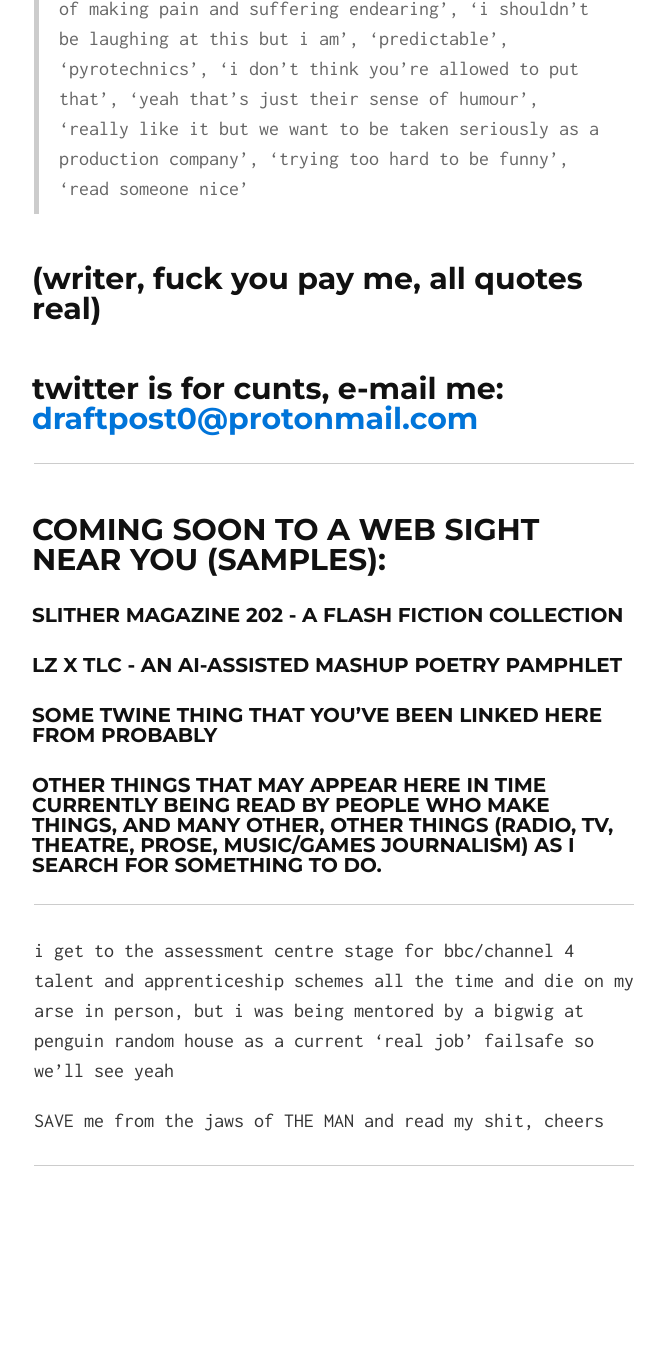
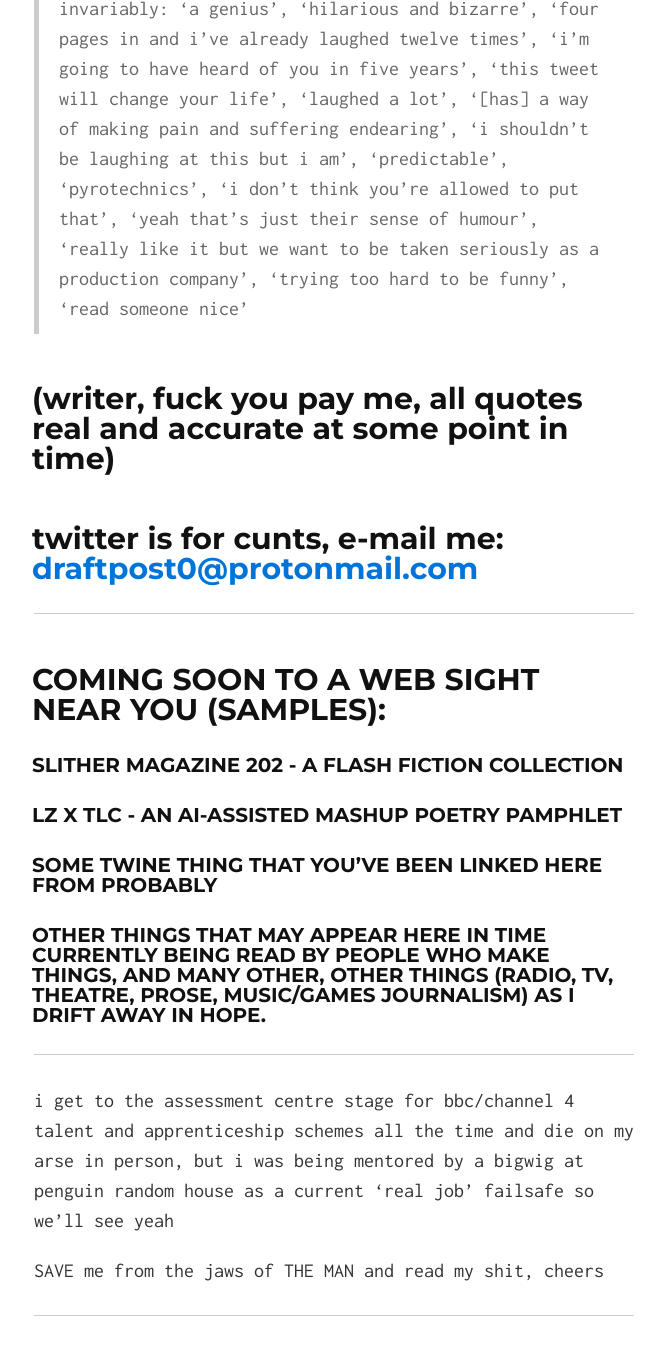
Before and after one commit to draftpost0/draftpost0.github.io, a Jekyll site: the page built from index.md, in a window 1280 px wide and 1400 px high, scrolled down 680 px. Shown: the top 1355 px of the window, without its empty margins (306-970 px from the left). Built offline with Jekyll 4.4.1, drawn with Linux system fonts in a browser that asks for light colours; nearby versions of some CDN libraries; before the commit the page ends 1947 px from its top, so only the background shows below that; some of the changed text lies outside the part shown.

Commit message:
fixing the title
title and making the page slightly less mopey? don't know

```diff
--- a/_config.yml
+++ b/_config.yml
@@ -1,6 +1,6 @@
 # Site settings
 title: draftpost0
-tag_text: draftpost0
+tag_text: i don't have a cool writer name, i'm sorry
 description: a load of asinine boring old shit about nothing that will make a difference. i strongly recommend wasting as little of your brain on it as possible.
 
 # Build settings
--- a/index.md
+++ b/index.md
@@ -4,7 +4,7 @@
   <img src="/assets/img/gatiss.png" alt="Mark Gatiss telling you to fuck off" height="auto" width="200" style="border-radius:50%">
 > invariably: 'a genius', 'hilarious and bizarre',  'four pages in and i've already laughed twelve times', 'i'm going to have heard of you in five years', 'this tweet will change your life', 'laughed a lot', '[has] a way of making pain and suffering endearing', 'i shouldn't be laughing at this but i am', 'predictable', 'pyrotechnics', 'i don't think you're allowed to put that', 'yeah that's just their sense of humour', 'really like it but we want to be taken seriously as a production company', 'trying too hard to be funny', 'read someone nice'
 
-## (writer, fuck you pay me, all quotes real)
+## (writer, fuck you pay me, all quotes real and accurate at some point in time)
 
 ## twitter is for cunts, e-mail me: [draftpost0@protonmail.com](mailto:draftpost0@protonmail.com)
 
@@ -13,7 +13,7 @@
 ### SLITHER MAGAZINE 202 - a flash fiction collection
 ### LZ X TLC - an AI-Assisted mashup poetry pamphlet
 ### SOME TWINE THING THAT YOU'VE BEEN LINKED HERE FROM PROBABLY
-### other things that may appear here in time currently being read by people who make things, and many other, other things (radio, tv, theatre, prose, music/games journalism) as i search for something to do.
+### other things that may appear here in time currently being read by people who make things, and many other, other things (radio, tv, theatre, prose, music/games journalism) as i drift away in hope.
 ---
 
 i get to the assessment centre stage for bbc/channel 4 talent and apprenticeship schemes all the time and die on my arse in person, but i was being mentored by a bigwig at penguin random house as a current 'real job' failsafe so we'll see yeah
```
